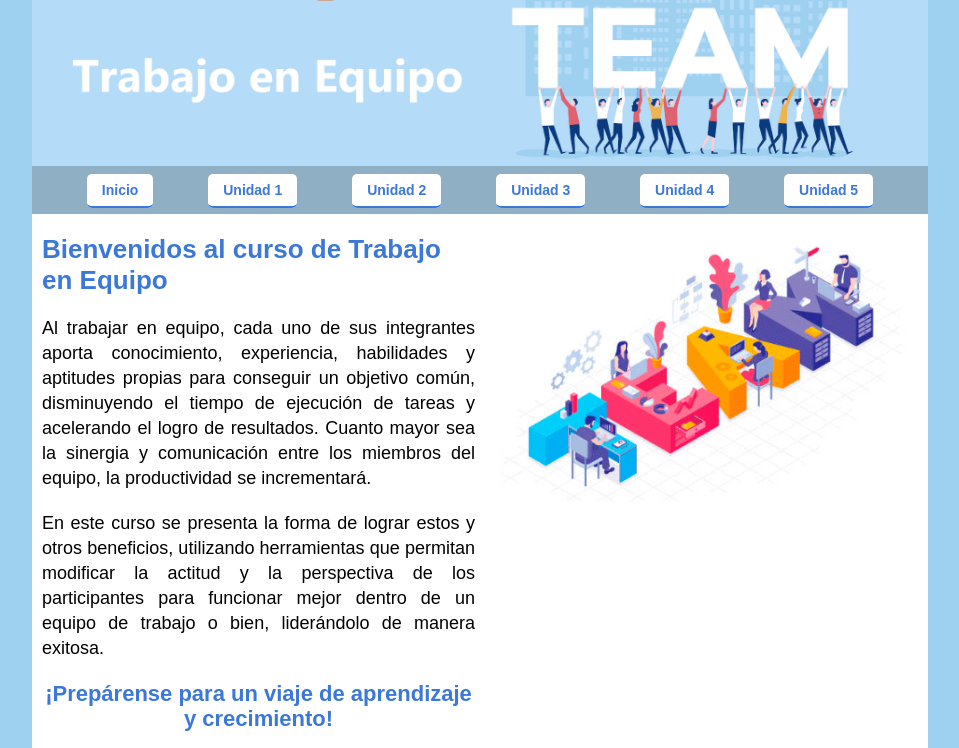
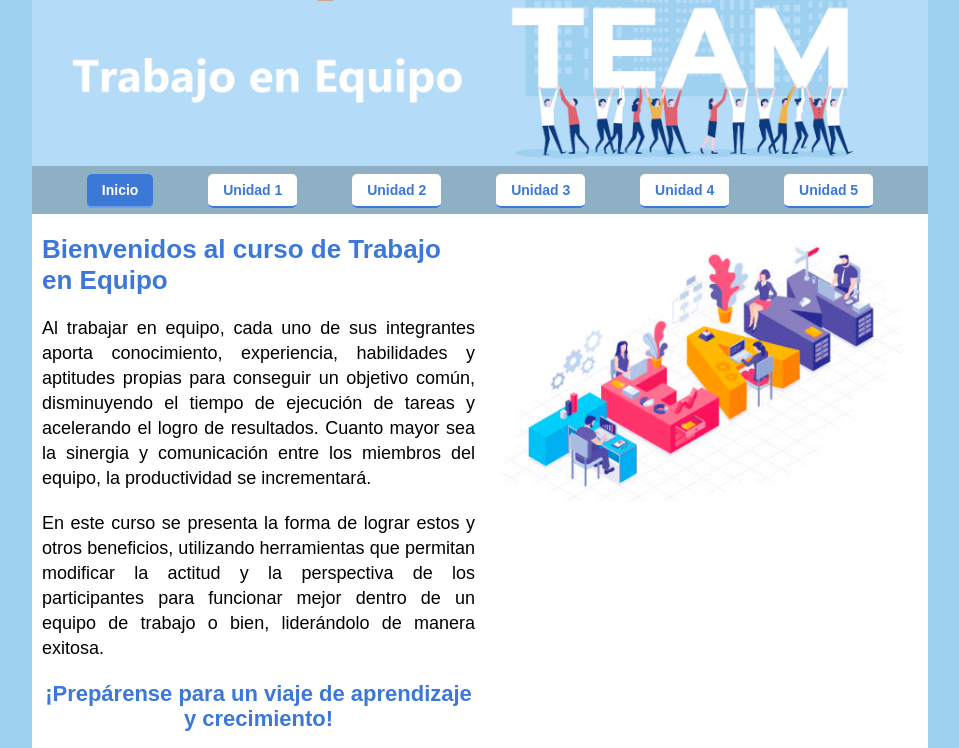
Before and after one commit to nhtkidd/Actividad, a plain HTML site: page index.html in a window 1280 px wide. Shown: the top 748 px of the page, without its empty margins (160-1119 px from the left). Drawn offline with nearby package versions, Linux system fonts and the light colour scheme; the site is published under a folder, as on GitHub Pages, so addresses that start at the root find nothing.

Commit message:
feature(fix):js file fixed

```diff
--- a/index.html
+++ b/index.html
@@ -11,7 +11,7 @@
     <link rel="stylesheet" href="styles/icons.css" />
     <link rel="stylesheet" href="styles/main.css" />
     <link rel="stylesheet" href="styles/fonts.css" />
-    <script defer src="/js/active.js"></script>
+    <script defer src="js/active.js"></script>
   </head>
   <body>
     <header>
```
